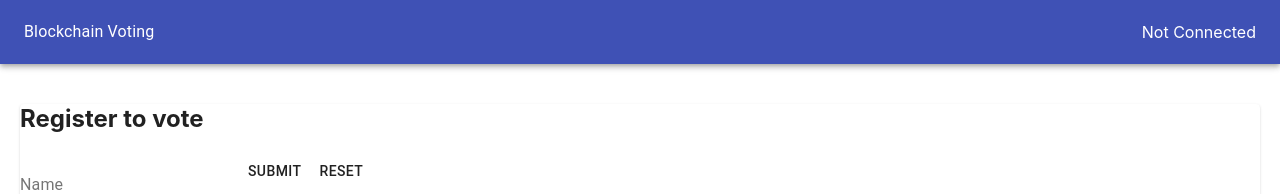
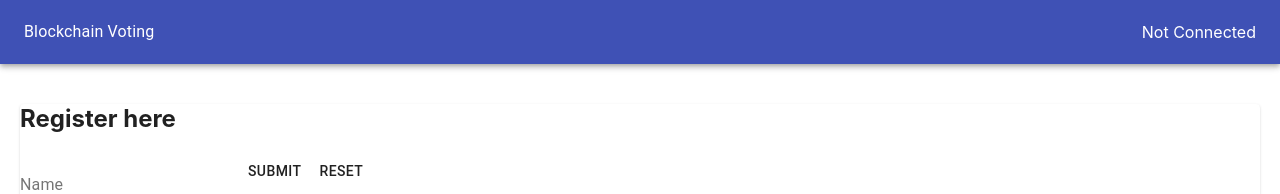
Before and after one commit to WillGil/BlockchainVoting, a React (Create React App) app: page / in a window 1280 px wide. Shown: the top 194 px of the page. Built offline with nearby package versions, Linux system fonts and the light colour scheme.

Commit message:
Updated react

```diff
--- a/src/App.js
+++ b/src/App.js
@@ -11,6 +11,7 @@ function App(){
   // Set the required state
   const [currentAccount, setCurrentAccount] = useState(null);
   const [currentRegisteredUsers, setCurrentRegisteredUsers] = useState([]);
+  const [isUserRegistered, setIsUserRegistered] = useState(false);
 
 
   // Set required contract information
@@ -68,12 +69,26 @@ function App(){
 
   }
 
+  const isUserApproved = function(){
+    const {ethereum} = window;
+
+    if(ethereum){
+      const provider = new ethers.providers.Web3Provider(ethereum);
+      const signer = provider.getSigner();
+
+      if(currentRegisteredUsers[signer.getAddress()] === undefined){
+        return false;
+      }
+      return true;
+    }
+  }
 
   return (
     <>
       <NavBar account={currentAccount}/>
       <div className='mainbody'>
-          <Form/>
+
+        {isUserApproved() ? console.log("Approved") : <Form/>}
       </div>
     </>
   )
--- a/src/components/Form.js
+++ b/src/components/Form.js
@@ -11,7 +11,7 @@ const Form= () => {
 
   return (
     <Paper>
-      <h2>Register to vote</h2>
+      <h2>Register here</h2>
 
       <TextField
         onChange={onTextChange}
```
